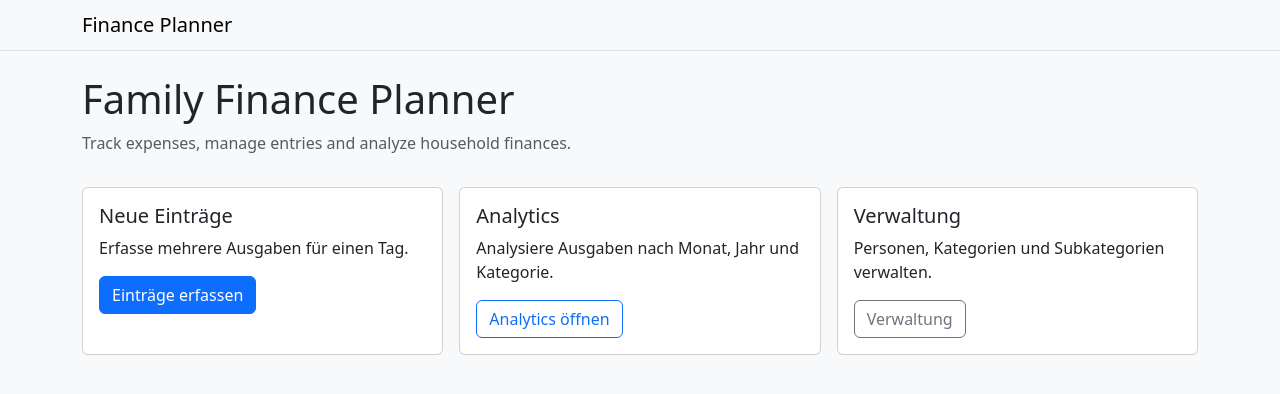
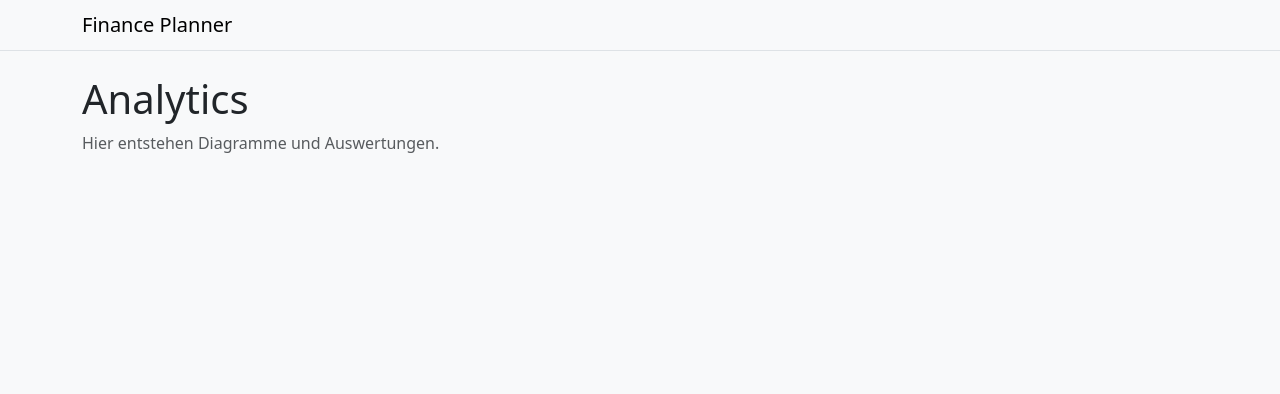
Before and after one commit to Bootgesicht/finance-planner, a React (Vite) app in the folder frontend/: page /analytics in a window 1280 px wide. Shown: the top 394 px of the page. Built offline with nearby package versions, Linux system fonts and the light colour scheme.

Commit message:
add frontend routing and placeholder pages

```diff
--- a/frontend/package.json
+++ b/frontend/package.json
@@ -12,7 +12,8 @@
   "dependencies": {
     "bootstrap": "^5.3.8",
     "react": "^19.2.5",
-    "react-dom": "^19.2.5"
+    "react-dom": "^19.2.5",
+    "react-router-dom": "^7.14.2"
   },
   "devDependencies": {
     "@eslint/js": "^10.0.1",
--- a/frontend/src/App.jsx
+++ b/frontend/src/App.jsx
@@ -1,12 +1,22 @@
+import { BrowserRouter, Routes, Route } from 'react-router-dom'
 import Navbar from './components/Navbar'
 import LandingPage from './pages/LandingPage'
+import EntryCreatePage from './pages/EntryCreatePage'
+import AnalyticsPage from './pages/AnalyticsPage'
+import ManagementPage from './pages/ManagementPage'
 
 function App() {
   return (
-    <>
+    <BrowserRouter>
       <Navbar />
-      <LandingPage />
-    </>
+
+      <Routes>
+        <Route path="/" element={<LandingPage />} />
+        <Route path="/entries/new" element={<EntryCreatePage />} />
+        <Route path="/analytics" element={<AnalyticsPage />} />
+        <Route path="/management" element={<ManagementPage />} />
+      </Routes>
+    </BrowserRouter>
   )
 }
 
--- a/frontend/src/pages/AnalyticsPage.jsx
+++ b/frontend/src/pages/AnalyticsPage.jsx
@@ -0,0 +1,10 @@
+function AnalyticsPage() {
+    return (
+        <div className="container mt-4">
+            <h1>Analytics</h1>
+            <p className="text-muted">Hier entstehen Diagramme und Auswertungen.</p>
+        </div>
+    )
+}
+
+export default AnalyticsPage
--- a/frontend/src/pages/EntryCreatePage.jsx
+++ b/frontend/src/pages/EntryCreatePage.jsx
@@ -0,0 +1,10 @@
+function EntryCreatePage() {
+    return (
+        <div className="container mt-4">
+            <h1>Einträge erfassen</h1>
+            <p className="text-muted">Hier entsteht die Eingabemaske für mehrere Ausgaben.</p>
+        </div>
+    )
+}
+
+export default EntryCreatePage
--- a/frontend/src/pages/LandingPage.jsx
+++ b/frontend/src/pages/LandingPage.jsx
@@ -1,3 +1,5 @@
+import { Link } from 'react-router-dom'
+
 function LandingPage() {
     return (
         <div className="container mt-4">
@@ -14,7 +16,9 @@ function LandingPage() {
                             <p className="card-text">
                                 Erfasse mehrere Ausgaben für einen Tag.
                             </p>
-                            <button className="btn btn-primary">Einträge erfassen</button>
+                            <Link to="/entries/new" className="btn btn-primary">
+                                Einträge erfassen
+                            </Link>
                         </div>
                     </div>
                 </div>
@@ -26,7 +30,9 @@ function LandingPage() {
                             <p className="card-text">
                                 Analysiere Ausgaben nach Monat, Jahr und Kategorie.
                             </p>
-                            <button className="btn btn-outline-primary">Analytics öffnen</button>
+                            <Link to="/analytics" className="btn btn-outline-primary">
+                                Analytics öffnen
+                            </Link>
                         </div>
                     </div>
                 </div>
@@ -38,7 +44,9 @@ function LandingPage() {
                             <p className="card-text">
                                 Personen, Kategorien und Subkategorien verwalten.
                             </p>
-                            <button className="btn btn-outline-secondary">Verwaltung</button>
+                            <Link to="/management" className="btn btn-outline-secondary">
+                                Verwaltung
+                            </Link>
                         </div>
                     </div>
                 </div>
--- a/frontend/src/pages/ManagementPage.jsx
+++ b/frontend/src/pages/ManagementPage.jsx
@@ -0,0 +1,10 @@
+function ManagementPage() {
+    return (
+        <div className="container mt-4">
+            <h1>Verwaltung</h1>
+            <p className="text-muted">Hier können Personen, Kategorien und Subkategorien verwaltet werden.</p>
+        </div>
+    )
+}
+
+export default ManagementPage
```
Also changed, not shown: 1 other file (tests, documents, lock files or other folders).
